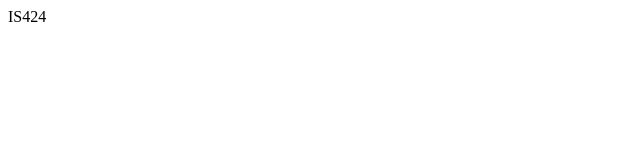
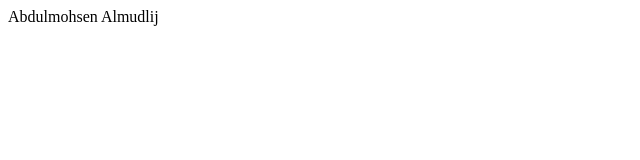
Before and after one commit to 444100896/labAss-2Sample.HTML, a plain HTML site: page index.html in a window 1280 px wide. Shown: the whole page, without its empty margins (0-640 px from the left). Drawn offline with Linux system fonts and the light colour scheme.

Commit message:
add one statement

```diff
--- a/index.html
+++ b/index.html
@@ -1 +1 @@
-<p> IS424 </p>
+<p> Abdulmohsen Almudlij </p>
```
